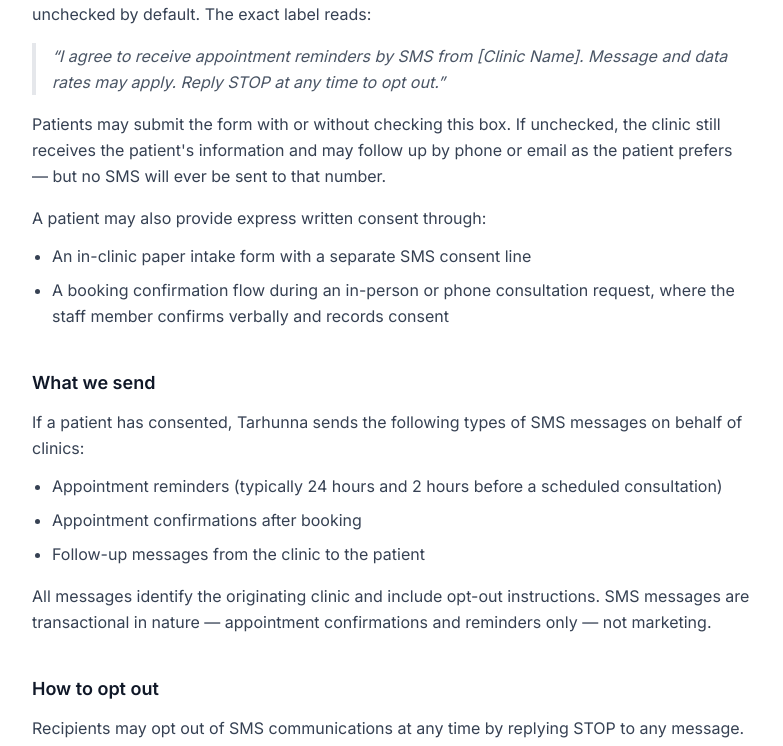
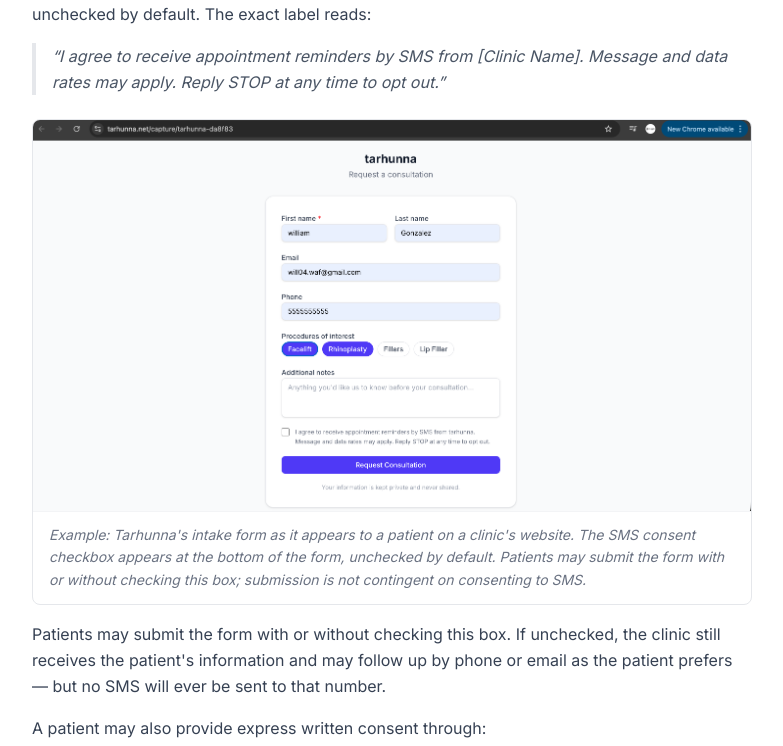
Before and after one commit to will04waf-prog/clinic-software, a Next.js app: page /sms-consent in a window 1280 px wide. Shown: the part 608-1354 px from the top of the page, without its empty margins (248-1031 px from the left). Built offline with nearby package versions, Linux system fonts and the light colour scheme.

Commit message:
Add intake form screenshot to /sms-consent for Twilio 30510 compliance
Co-Authored-By: Claude Opus 4.7 <noreply@anthropic.com>

```diff
--- a/src/app/sms-consent/page.tsx
+++ b/src/app/sms-consent/page.tsx
@@ -1,4 +1,5 @@
 import type { Metadata } from 'next'
+import Image from 'next/image'
 import Link from 'next/link'
 import { Logo } from '@/components/ui/logo'
 
@@ -71,6 +72,19 @@ export default function SmsConsentPage() {
                 &ldquo;I agree to receive appointment reminders by SMS from [Clinic Name].
                 Message and data rates may apply. Reply STOP at any time to opt out.&rdquo;
               </blockquote>
+              <figure className="mt-6 rounded-lg border border-gray-200 bg-white overflow-hidden">
+                <Image
+                  src="/sms-consent-form-example.png"
+                  alt="Tarhunna intake form showing the optional SMS consent checkbox unchecked, with full label text and Request Consultation submit button."
+                  width={2930}
+                  height={1594}
+                  className="w-full h-auto"
+                  priority={false}
+                />
+                <figcaption className="border-t border-gray-100 px-4 py-3 text-sm text-gray-500 italic leading-relaxed">
+                  Example: Tarhunna&apos;s intake form as it appears to a patient on a clinic&apos;s website. The SMS consent checkbox appears at the bottom of the form, unchecked by default. Patients may submit the form with or without checking this box; submission is not contingent on consenting to SMS.
+                </figcaption>
+              </figure>
               <p className="mt-4">
                 Patients may submit the form with or without checking this box. If unchecked, the
                 clinic still receives the patient&apos;s information and may follow up by phone
```
Also changed, not shown: public/sms-consent-form-example.png (added).
